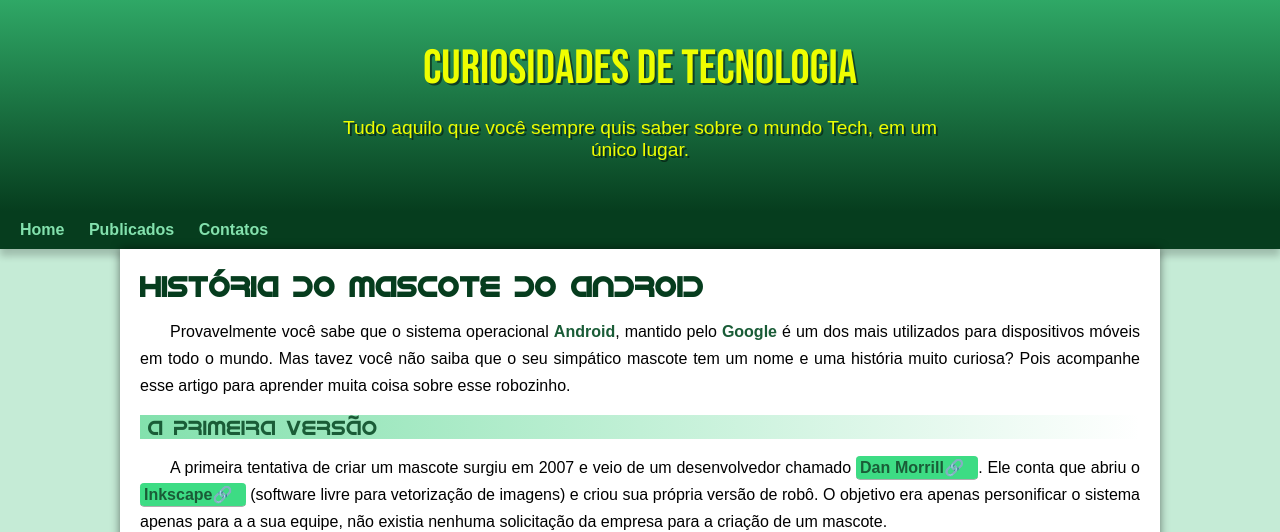
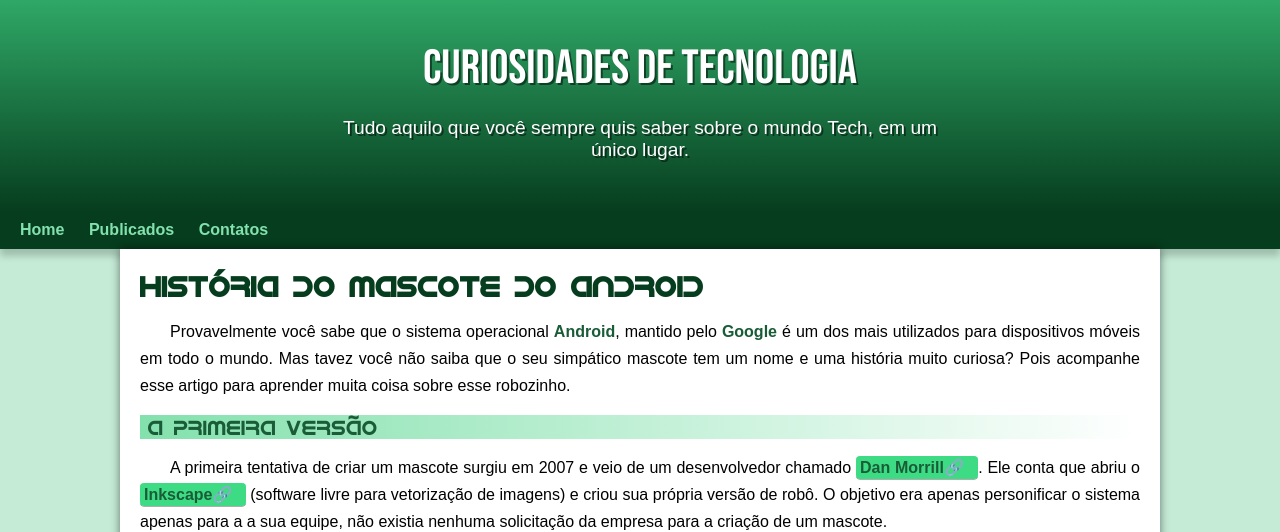
Before and after one commit to AiltonCustodio/Androids, a plain HTML site: page index.html in a window 1280 px wide. Shown: the top 532 px of the page. Drawn offline with Linux system fonts and the light colour scheme.

Commit message:
teste 06

```diff
--- a/estilo/style.css
+++ b/estilo/style.css
@@ -40,7 +40,7 @@ header{
     padding-top: 40px;
 }
 header > h1{
-    color: rgb(238, 254, 0);
+    color: white;
     font-family: var(--fonte-destaque);
     font-size: 3em;
     font-weight: normal;
@@ -51,7 +51,7 @@ header > h1{
 header > p{
     font-family: var(--fonte-padrao);
     font-size: 1.2em;
-    color: rgb(238, 253, 0);
+    color: white;
     max-width: 600px;
     padding-right: 10px;
     padding-left: 10px;
```
